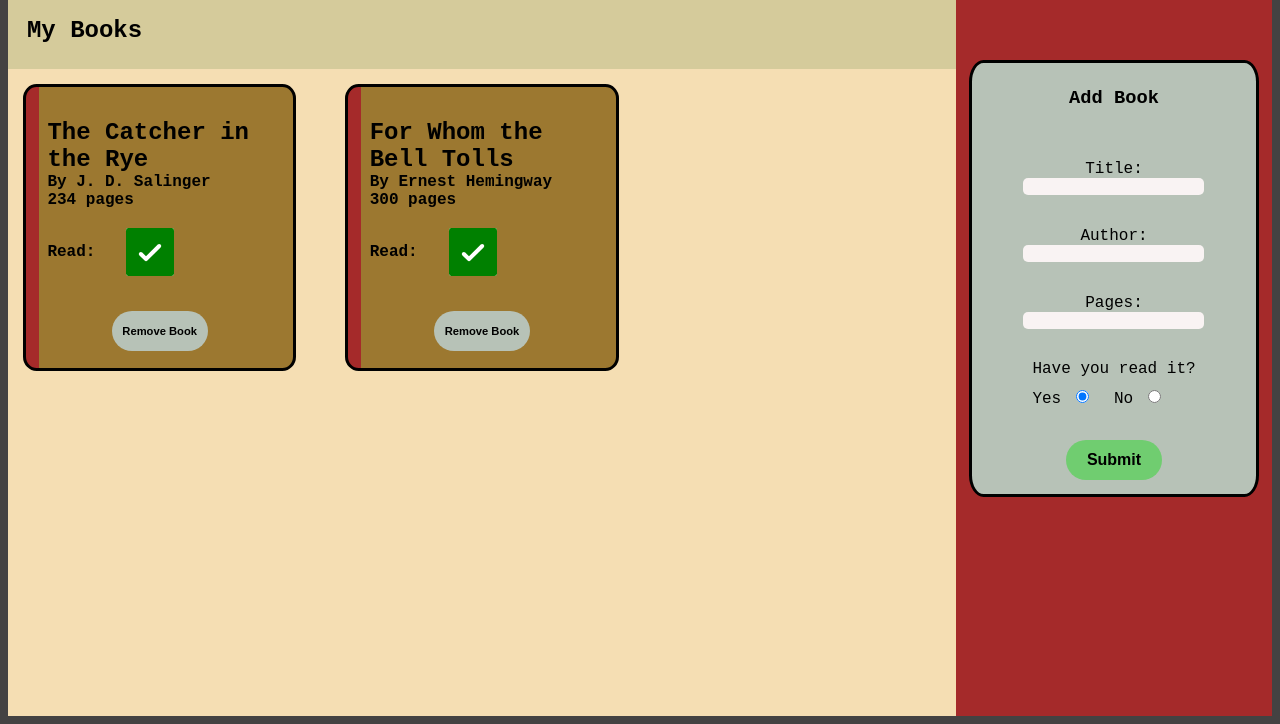
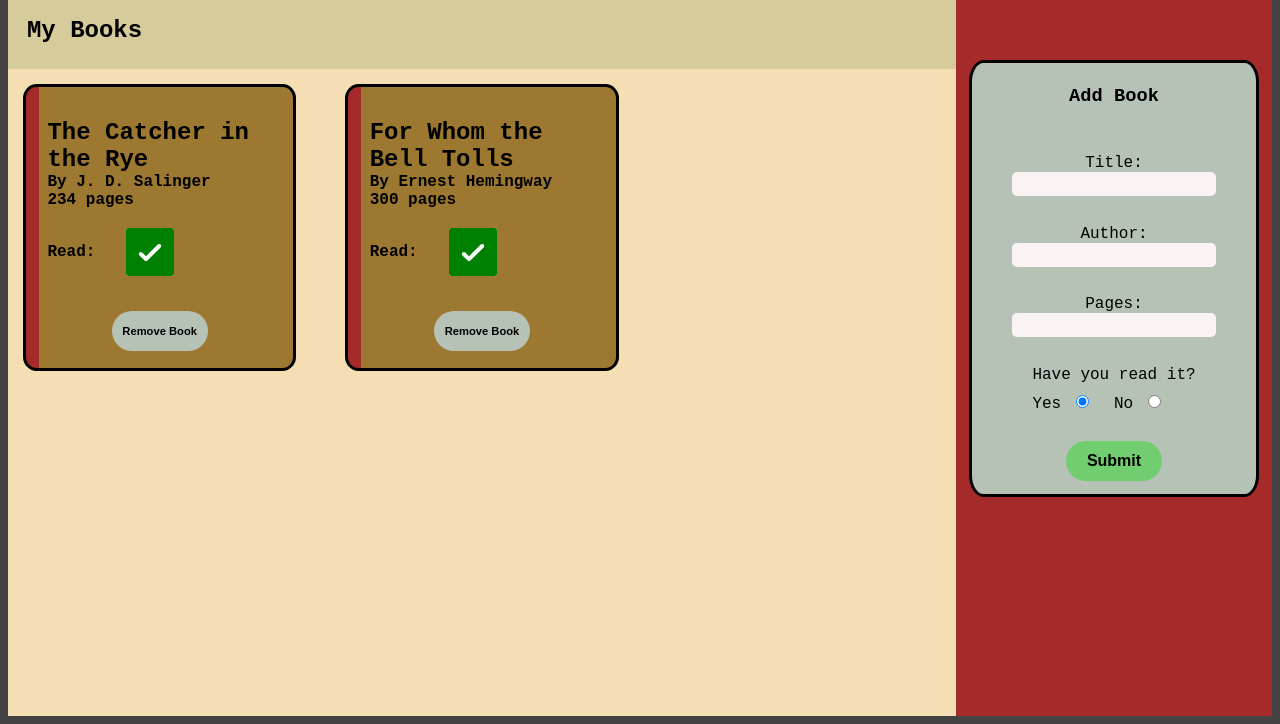
Before and after one commit to leobruell/library-project, a plain HTML site: page index.html in a window 1280 px wide. Both pictures are taken after a click on the button "Add Book". Shown: the part 91-815 px from the top of the page. Drawn offline with Linux system fonts and the light colour scheme.

Commit message:
Change width and height of form inputs

```diff
--- a/style.css
+++ b/style.css
@@ -70,6 +70,9 @@ input::-webkit-inner-spin-button {
     border-radius: 5px;
     outline: none;
     border-style: hidden;
+    width: 100%;
+    font-size: 1.2rem;
+
 }
 
 .the-form input[type='number']{
@@ -77,6 +80,8 @@ input::-webkit-inner-spin-button {
     border-radius: 5px;
     outline: none;
     border-style: hidden;
+    width: 100%;
+    font-size: 1.2rem;
 }
 
 .the-form{
@@ -97,6 +102,7 @@ input::-webkit-inner-spin-button {
     display: flex;
     flex-direction: column;
     align-items: center;
+    width: 70%;
 }
 
 .submit-form{
```
